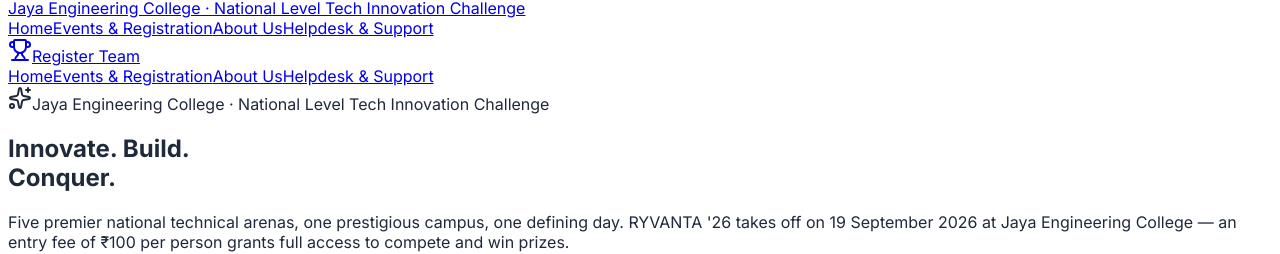
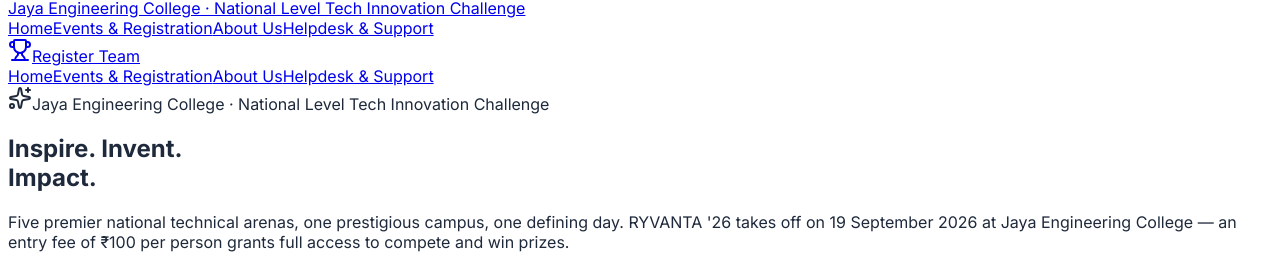
Before and after one commit to POOVARASAN-GITART/RYVANTA, a React app in the folder src/: page / in a window 1280 px wide. Shown: the part 1055-1309 px from the top of the page. Built offline with nearby package versions, Linux system fonts and the light colour scheme; no server answers; the HTML template or start-up script is replaced by a standard one.

Commit message:
content: update hero headline to Inspire. Invent. Impact.

```diff
--- a/src/pages/Home.tsx
+++ b/src/pages/Home.tsx
@@ -67,10 +67,10 @@
           </div>
 
           <h1 className="mt-5 font-serif text-5xl font-black leading-[1.08] tracking-tight text-[#000000] sm:text-6xl lg:text-7xl">
-            Innovate. Build.
+            Inspire. Invent.
             <br />
             <span className="text-[#0EA5E9]">
-              Conquer.
+              Impact.
             </span>
           </h1>
 
```
